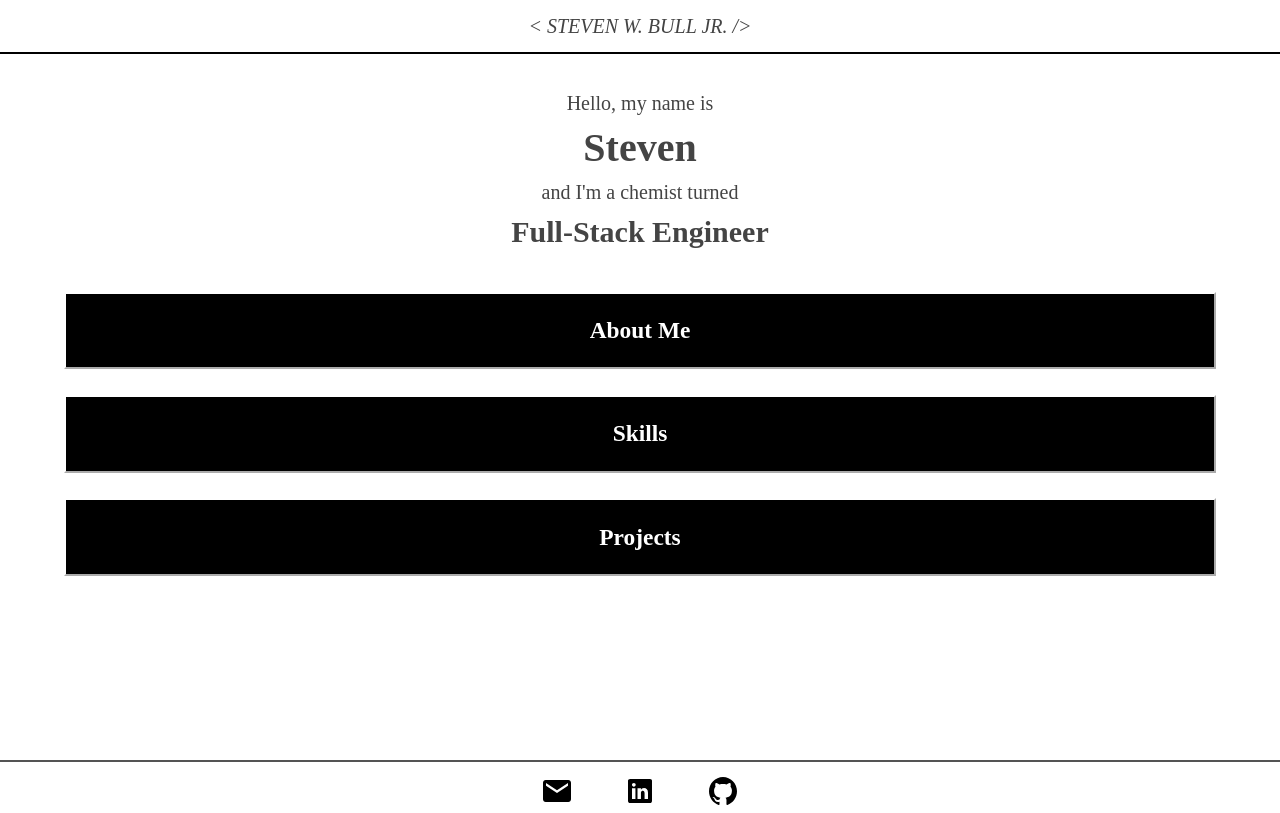
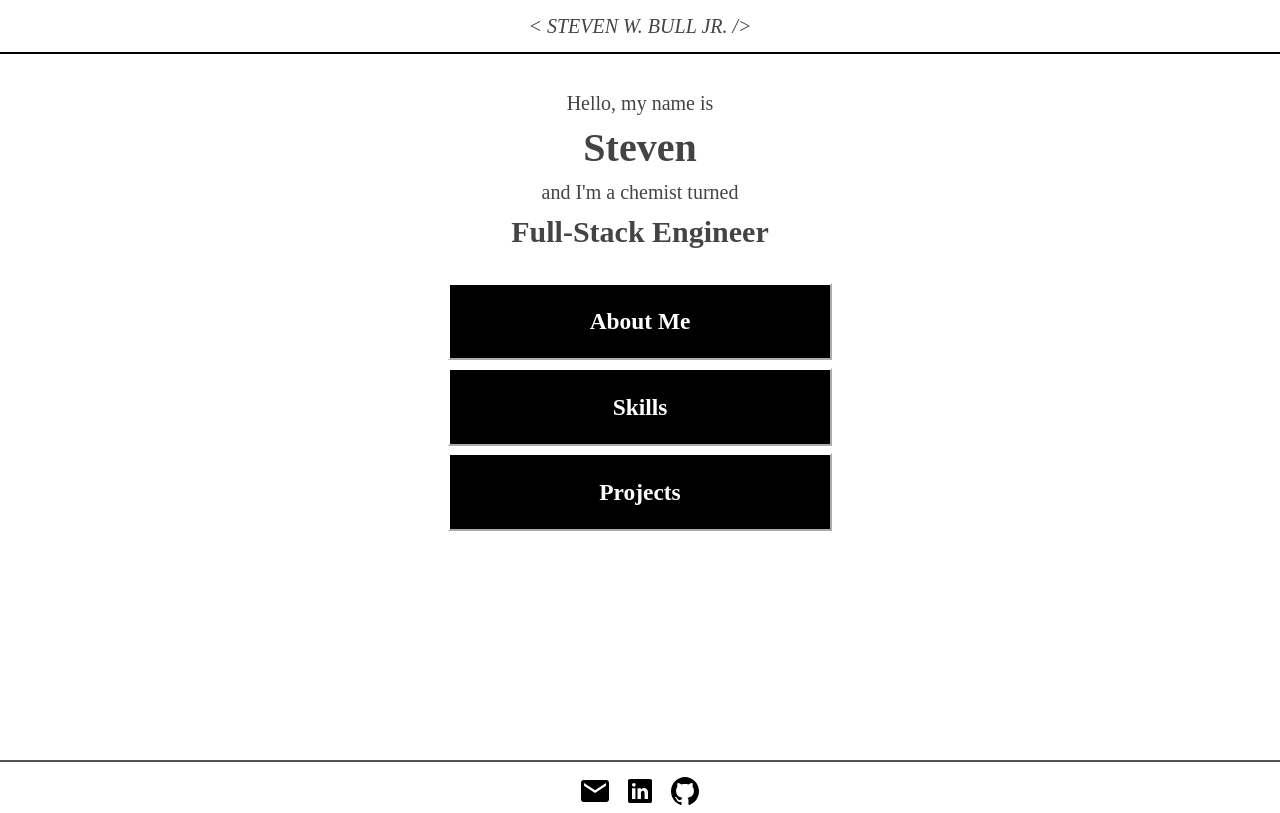
Before and after one commit to StevenWBull/portfolio, a React (Create React App) app: page / in a window 1280 px wide. Built offline with nearby package versions, Linux system fonts and the light colour scheme; a web font is replaced by a local one.

Commit message:
working on desktop css

```diff
--- a/src/App/App.css
+++ b/src/App/App.css
@@ -39,10 +39,6 @@ a {
   color: black;
   text-decoration: none;
 }
-
-/* a:visited {
-  color: purple;
-} */
 
 a:hover {
   text-decoration: underline;
@@ -100,8 +96,9 @@ button {
     width: 400px;
   }
 
-  footer {
-    margin-top: 2%;
-    padding-top: 1%;
+  button {
+    width: 30%;
+    margin: 0.3%;
   }
+
 }
--- a/src/Footer/Footer.css
+++ b/src/Footer/Footer.css
@@ -24,3 +24,9 @@ ion-icon {
   cursor: pointer;
   margin: 0% 2%;
 }
+
+@media screen and (min-width: 1024px) {
+  ion-icon {
+    margin: 0% 0.5%;
+  }
+}
```
